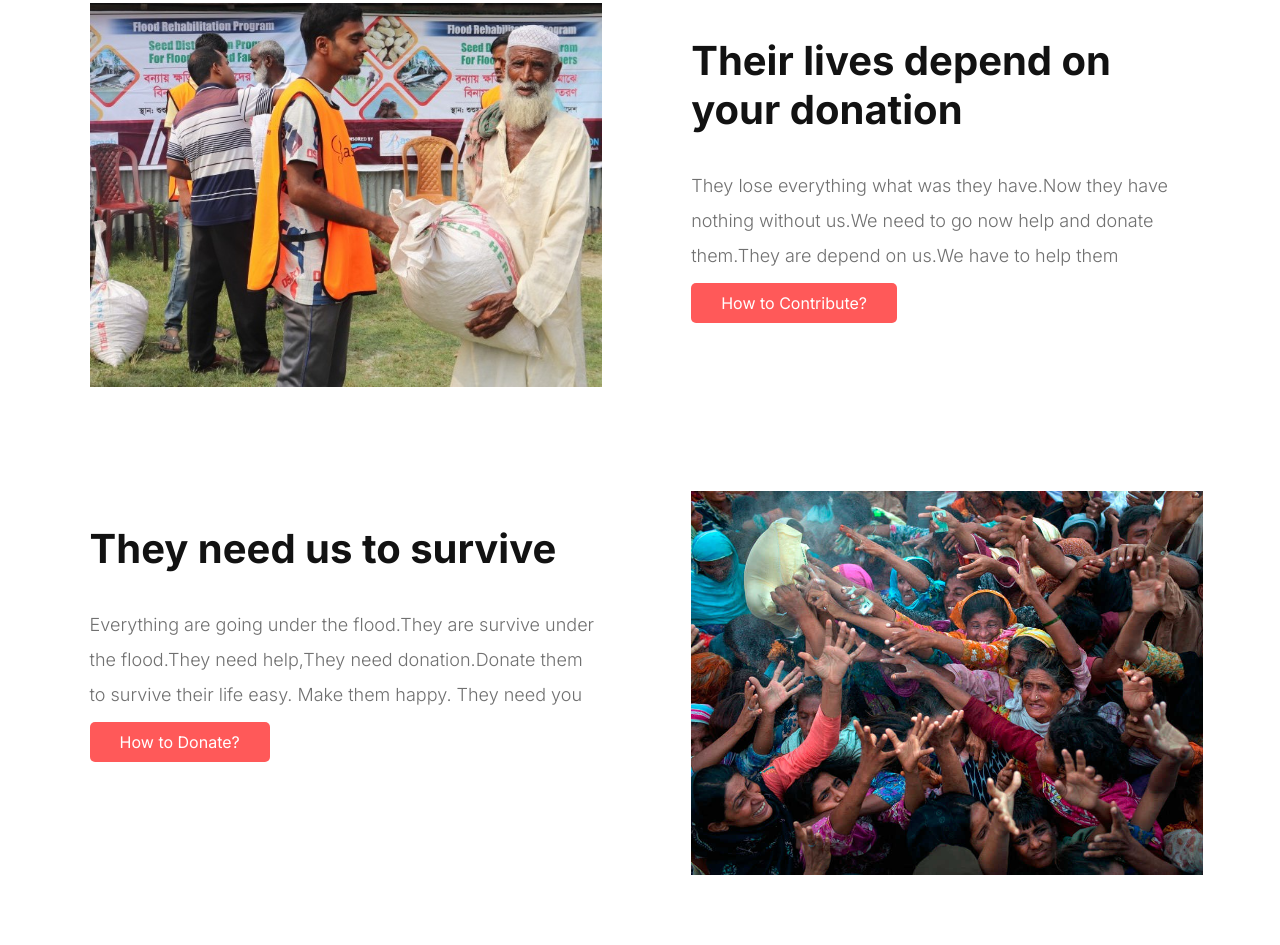
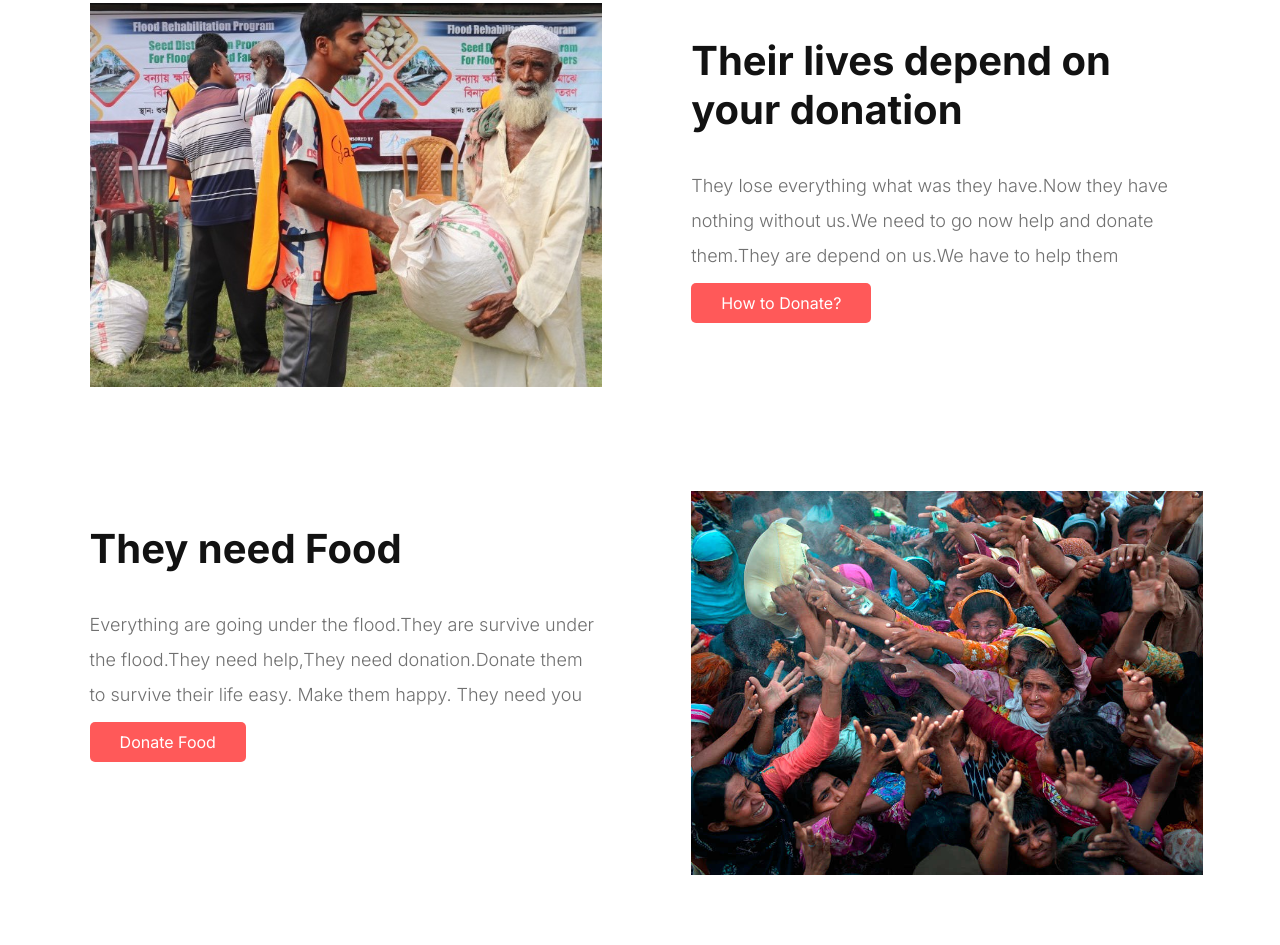
Before and after one commit to Sk-Monir/Donate-Today, a plain HTML site: page index.html in a window 1280 px wide. Shown: the part 1855-2800 px from the top of the page. Drawn offline with Linux system fonts and the light colour scheme.

Commit message:
Project End

```diff
--- a/css/style.css
+++ b/css/style.css
@@ -162,6 +162,7 @@ footer{
 footer h2{
     color:#FF5959;
     font-weight: 400;
+    font-family: 'Lobster', cursive;
 }
 footer p{
 color:#D9DBE1;
--- a/index.html
+++ b/index.html
@@ -77,14 +77,14 @@
         <div class="half_width">
             <h2>Their lives depend on your donation</h2>
             <p>They lose everything what was they have.Now they have nothing without us.We need to go now help and donate them.They are depend on us.We have to help them</p>
-            <a href="#" class="link_btn">How to Contribute?</a>
+            <a href="#" class="link_btn">How to Donate?</a>
         </div>
     </section>
     <section id="survive" class="row">
         <div class="half_width">
-            <h2>They need us to survive</h2>
+            <h2>They need Food</h2>
             <p>Everything are going under the flood.They are survive under the flood.They need help,They need donation.Donate them to survive their life easy. Make them happy. They need you</p>
-            <a href="#" class="link_btn">How to Donate?</a>
+            <a href="#" class="link_btn">Donate Food</a>
         </div>
         <div class="half_width">
             <img src="image/survive.jpg" alt="depend-img">
```
